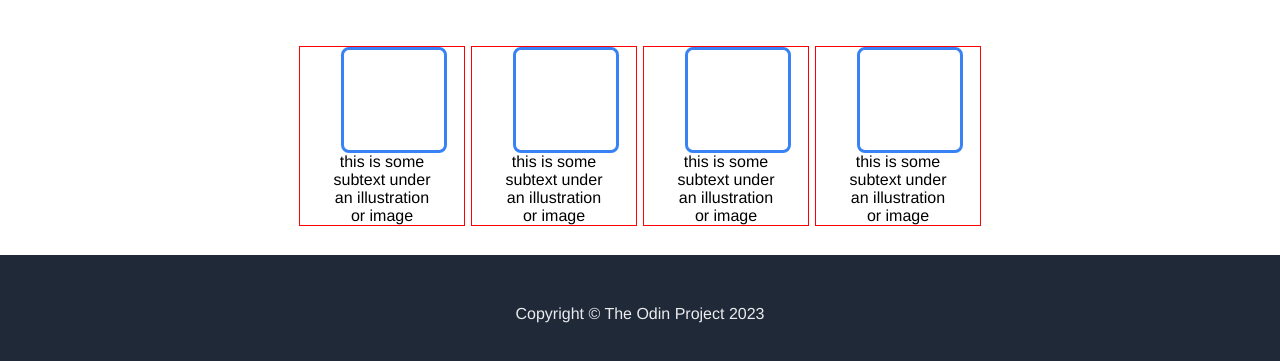
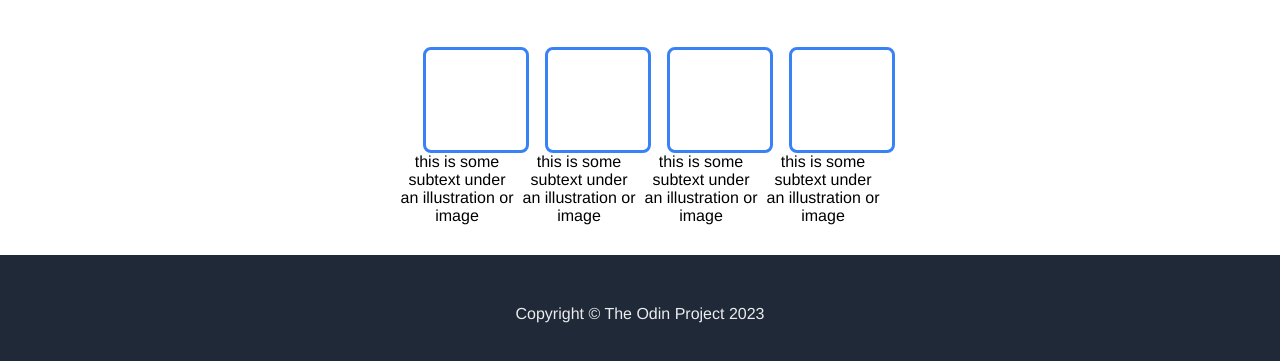
Before and after one commit to melvinquashie/odin-landing_page, a plain HTML site: page index.html in a window 1280 px wide. Shown: the part 573-934 px from the top of the page. Drawn offline with Linux system fonts and the light colour scheme.

Commit message:
update section 2
increase padding in square basket. adjust styles to match solution

```diff
--- a/css/landstyle.css
+++ b/css/landstyle.css
@@ -105,14 +105,14 @@ div.square-basket{
   justify-content: center;
   align-items: center;
   padding-top: 50px;
-  padding-left: 200px;
-  padding-right: 200px;
+  padding-left: 300px;
+  padding-right: 300px;
   gap: 8px;
 }
 
 div.square-bag{
   display: inline-block;
-  outline: 1px solid red;
+  /*outline: 1px solid red;*/
 }
 
 div.item div.square{
@@ -122,14 +122,16 @@ div.item div.square{
   border-radius: 8px;
   border-width: 3px;
   position: relative;
-  left: 25%;
+  left: 20%;
 
 }
 
+
+
 p.img-subtext{
   text-align: center;
-  padding-left: 30px;
-  padding-right: 30px;
+  /*padding-left: 30px;
+  padding-right: 30px;*/
 }
 
 
```
